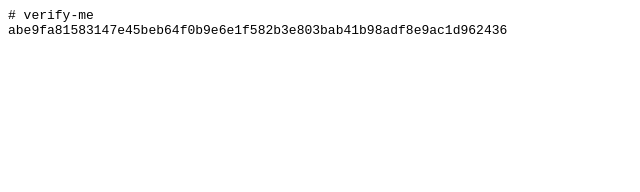
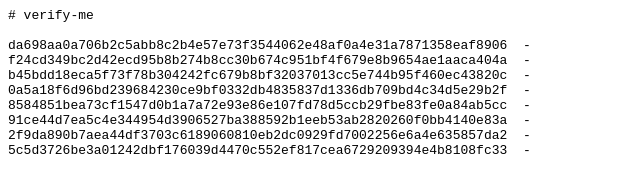
Before and after one commit to diggbicc/verify-me, a plain HTML site: page index.html in a window 1280 px wide. Shown: the whole page, without its empty margins (0-640 px from the left). Drawn offline with Linux system fonts and the light colour scheme.

Commit message:
Update index.html

```diff
--- a/index.html
+++ b/index.html
@@ -1,4 +1,12 @@
 <pre>
 # verify-me
-abe9fa81583147e45beb64f0b9e6e1f582b3e803bab41b98adf8e9ac1d962436
+
+da698aa0a706b2c5abb8c2b4e57e73f3544062e48af0a4e31a7871358eaf8906  -
+f24cd349bc2d42ecd95b8b274b8cc30b674c951bf4f679e8b9654ae1aaca404a  -
+b45bdd18eca5f73f78b304242fc679b8bf32037013cc5e744b95f460ec43820c  -
+0a5a18f6d96bd239684230ce9bf0332db4835837d1336db709bd4c34d5e29b2f  -
+8584851bea73cf1547d0b1a7a72e93e86e107fd78d5ccb29fbe83fe0a84ab5cc  -
+91ce44d7ea5c4e344954d3906527ba388592b1eeb53ab2820260f0bb4140e83a  -
+2f9da890b7aea44df3703c6189060810eb2dc0929fd7002256e6a4e635857da2  -
+5c5d3726be3a01242dbf176039d4470c552ef817cea6729209394e4b8108fc33  -
 </pre>
```
